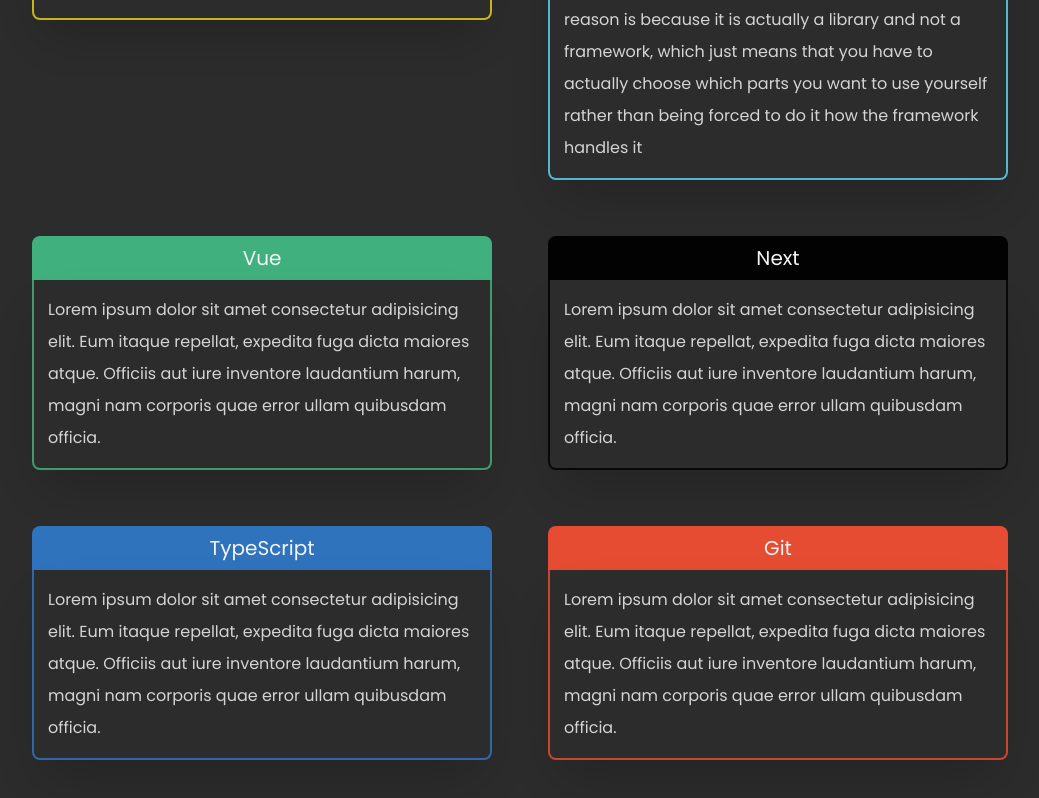
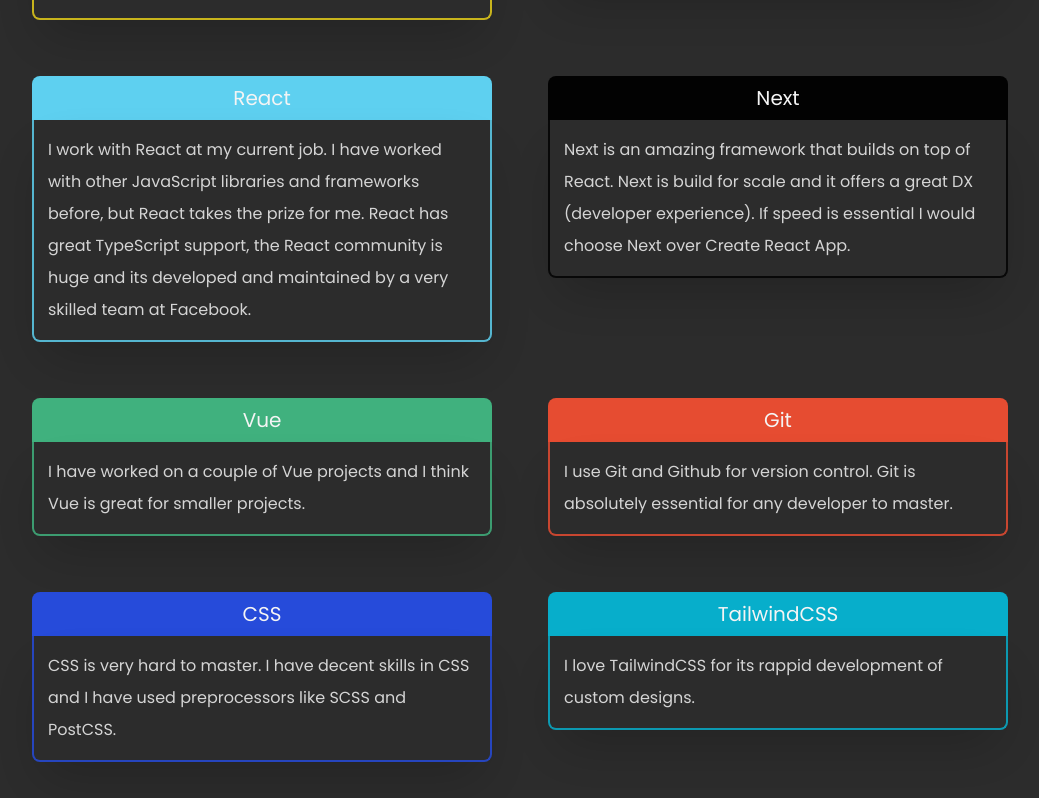
Before and after one commit to frederikagger/frederikagger.tech, a Next.js app: page / in a window 1280 px wide. Shown: the part 2142-2940 px from the top of the page, without its empty margins (120-1159 px from the left). Built offline with nearby package versions, Linux system fonts and the light colour scheme.

Commit message:
add content

```diff
--- a/data/SkillsData.ts
+++ b/data/SkillsData.ts
@@ -7,33 +7,37 @@
     color: '#F1D71A',
     icon: 'javascript.svg',
     description:
-      'JavaScript is the language of the web, and therefore the most popular programming language in the world.\
-      I have a strong foundation in JavaScript and I love JS with all of its quirks and weird parts.\
-      '
+      'JavaScript is my primary programming language. I write modern ES6+ syntax and I have a\
+      strong foundation in JavaScript and I love JS with all of its quirks and weird parts.'
   },
+  {
+    name: 'TypeScript', color: '#3178c6', icon: '', description: 'I usually choose TypeScript over JavaScript. I think TypeScript is great at letting developers\
+   express intent through code rather than comments' },
   {
     name: 'React',
     link: 'https://reactjs.org/',
     color: '#61dafb',
     icon: 'react.svg',
-    description: 'React is a JS library developed and maintained by Facebook. React makes it easy to scale and maintain big webapplications \
-    and that is one of the reasons why I prefer it over the other JS frameworks. Another reason is because it is actually a library and not\
-    a framework, which just means that you have to actually choose which parts you want to use yourself rather than being forced to do it how\
-    the framework handles it'
+    description: 'I work with React at my current job. I have worked with other JavaScript libraries\
+    and frameworks before, but React takes the prize for me. React has great TypeScript support, the React community is huge and its\
+    developed and maintained by a very skilled team at Facebook.'
+  },
+  {
+    name: 'Next',
+    link: 'https://nextjs.org/',
+    color: 'black',
+    icon: 'next.svg',
+    description: 'Next is an amazing framework that builds on top of React. Next is build for scale and it offers a great DX (developer experience).\
+    If speed is essential I would choose Next over Create React App.'
   },
   {
     name: 'Vue',
     link: 'https://vuejs.org/',
     color: '#42b983',
-    icon: 'vue.png'
+    icon: 'vue.png',
+    description: 'I have worked on a couple of Vue projects and I think Vue is great for smaller projects.'
   },
-  {
-    name: 'Next',
-    link: 'https://nextjs.org/',
-    color: 'black',
-    icon: 'next.svg'
-  },
-  { name: 'TypeScript', color: '#3178c6', icon: '' },
-  { name: 'Git', color: '#f14e32' },
-  { name: 'TailwindCSS', color: '#06B6D4' }
+  { name: 'Git', color: '#f14e32', description: 'I use Git and Github for version control. Git is absolutely essential for any developer to master.' },
+  { name: 'CSS', color: '#264de4', description: 'CSS is very hard to master. I have decent skills in CSS and I have used preprocessors like SCSS and PostCSS.' },
+  { name: 'TailwindCSS', color: '#06B6D4', description: 'I love TailwindCSS for its rappid development of custom designs.' }
 ]
--- a/data/WorkData.ts
+++ b/data/WorkData.ts
@@ -5,7 +5,7 @@
     name: 'Woodsense Dashboard App', url: 'https://app.woodsense.dk/try', img: 'woodsense.png', tags: ['React', 'Bootstrap'], alt: 'Woodsense app'
   },
   {
-    name: 'Frederik Aggers Portfolio', url: '', img: 'frederikagger.png', tags: ['React', 'Next', 'TailwindCSS'], alt: "My own portfolio"
+    name: 'Frederik Aggers Portfolio', url: 'https://frederikagger.tech', img: 'frederikagger.png', tags: ['React', 'Next', 'TailwindCSS'], alt: "My own portfolio"
   },
   {
     name: 'Dojo', url: 'https://dojo.dk/', img: '', tags: ['React', 'Next', 'Tailwindcss', 'Firebase'], alt: 'Dojo app'
```
